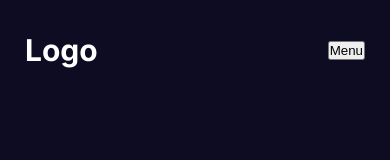
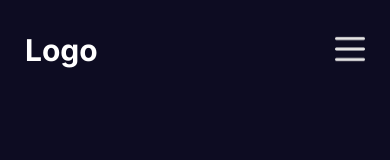
Before and after one commit to rparias/next14-full-stack, a Next.js app: page / in a window 390 px wide. Shown: the top 160 px of the page. Built offline with nearby package versions, Linux system fonts and the light colour scheme.

Commit message:
adds menu icon for mobile menu

```diff
--- a/src/components/navbar/Navbar.jsx
+++ b/src/components/navbar/Navbar.jsx
@@ -1,6 +1,7 @@
 "use client"
 
 import Link from "next/link"
+import Image from "next/image"
 import { useState } from "react"
 import NavLink from "./navLink/NavLink"
 import styles from "./navbar.module.css"
@@ -45,7 +46,9 @@ const Navbar = () => {
           <NavLink item={{ title: "Login", path: "/login" }} />
         )}
       </ul>
-      <button className={styles.menuButton} onClick={() => setIsOpen((prevState) => !prevState)}>Menu</button>
+      <button className={styles.menuButton} onClick={() => setIsOpen((prevState) => !prevState)}>
+        <Image src="/menu.png" alt="menu" width={30} height={30} />
+      </button>
       {
         isOpen && (
           <ul className={styles.mobileLinks}>
--- a/src/components/navbar/navbar.module.css
+++ b/src/components/navbar/navbar.module.css
@@ -36,6 +36,8 @@
   .menuButton {
     display: block;
     cursor: pointer;
+    background-color: transparent;
+    border: none;
   }
 
   .mobileLinks {
```
